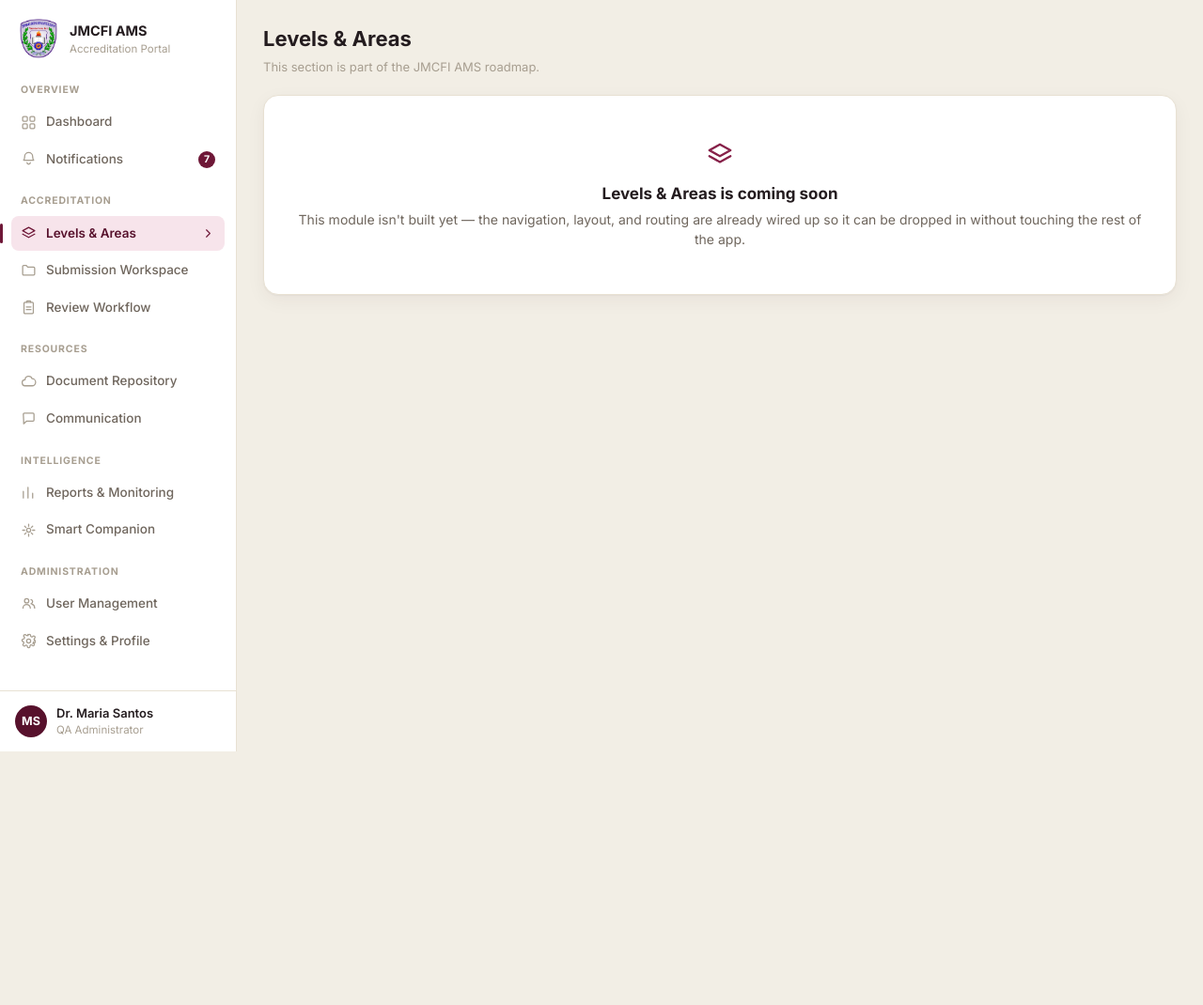
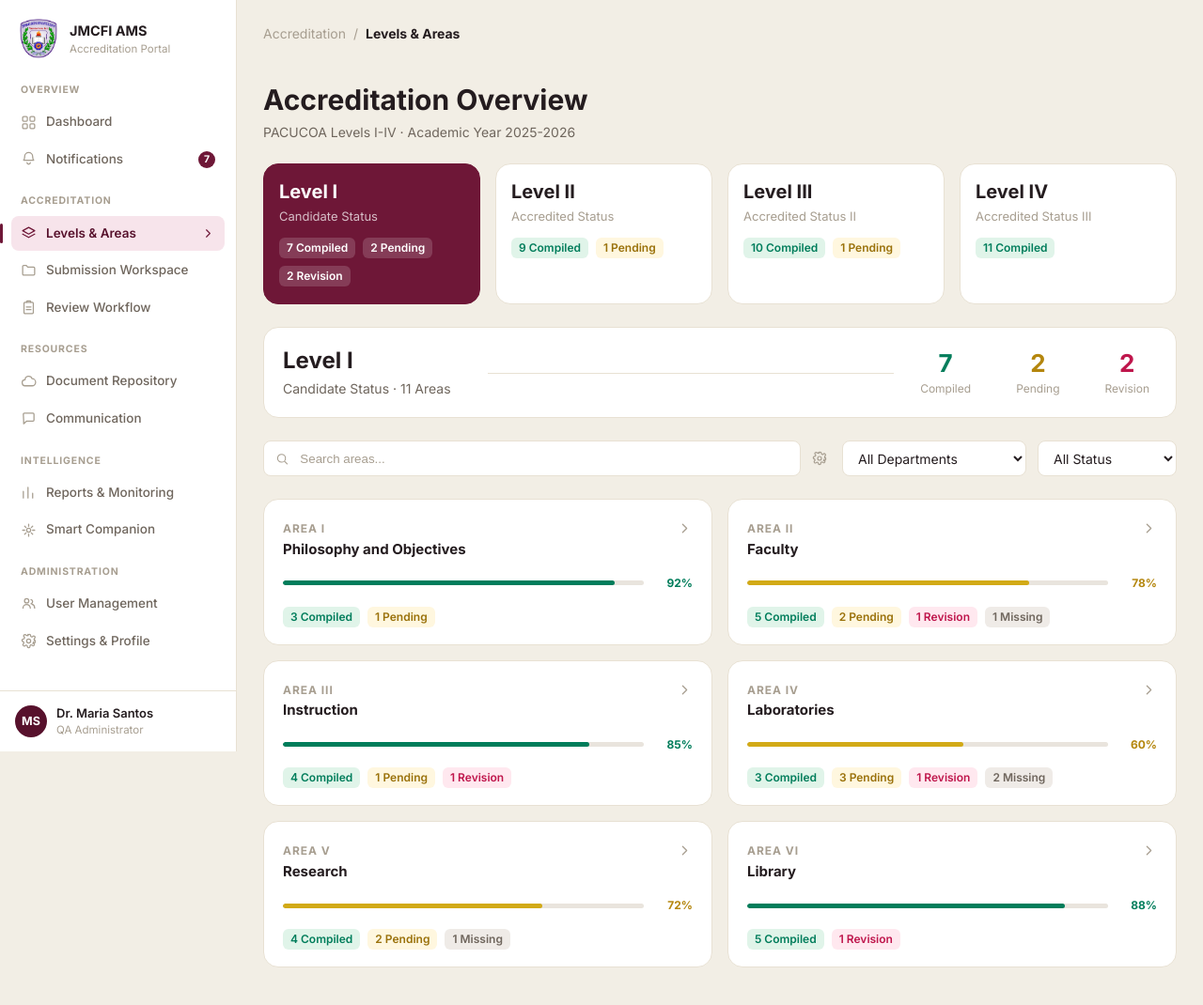
Before and after one commit to Ashhh02/accreditation_management_system, a Django app: page /accreditation/levels-areas/ in a window 1280 px wide. Shown: the whole page at 94% size. Before the commit the page ends 800 px from the top, so only its background shows below. Run offline with Django 5.2, Linux system fonts and the light colour scheme.

Commit message:
build levels and areas reference ui

```diff
--- a/accreditation/templates/accreditation/levels_areas.html
+++ b/accreditation/templates/accreditation/levels_areas.html
@@ -1,4 +1,112 @@
 {% extends 'base.html' %}
+{% load static nav_extras %}
+
+{% block extra_css %}
+  <link rel="stylesheet" href="{% static 'css/levels_areas.css' %}">
+{% endblock %}
+
 {% block content %}
-  {% include 'partials/_placeholder.html' with icon_name='layers' %}
+  <div class="levels-page">
+    <div class="levels-breadcrumb">
+      <span>Accreditation</span>
+      <span>/</span>
+      <strong>Levels & Areas</strong>
+    </div>
+
+    <header class="levels-header">
+      <h1>Accreditation Overview</h1>
+      <p>PACUCOA Levels I-IV · Academic Year 2025-2026</p>
+    </header>
+
+    <section class="level-grid" aria-label="Accreditation levels">
+      {% for level in levels %}
+        <article class="level-card{% if level.active %} is-active{% endif %}">
+          <h2>{{ level.name }}</h2>
+          <p>{{ level.status }}</p>
+          <div class="level-tags">
+            <span class="status-pill tone-green">{{ level.compiled }} Compiled</span>
+            {% if level.pending %}
+              <span class="status-pill tone-gold">{{ level.pending }} Pending</span>
+            {% endif %}
+            {% if level.revision %}
+              <span class="status-pill tone-rose">{{ level.revision }} Revision</span>
+            {% endif %}
+          </div>
+        </article>
+      {% endfor %}
+    </section>
+
+    <section class="level-summary">
+      <div class="level-summary-copy">
+        <h2>{{ active_level.name }}</h2>
+        <p>{{ active_level.status }} · 11 Areas</p>
+      </div>
+      <div class="level-summary-line"></div>
+      <div class="level-summary-stats">
+        <div>
+          <strong class="tone-green">{{ overview.compiled }}</strong>
+          <span>Compiled</span>
+        </div>
+        <div>
+          <strong class="tone-gold">{{ overview.pending }}</strong>
+          <span>Pending</span>
+        </div>
+        <div>
+          <strong class="tone-rose">{{ overview.revision }}</strong>
+          <span>Revision</span>
+        </div>
+      </div>
+    </section>
+
+    <section class="area-toolbar" aria-label="Area filters">
+      <label class="area-search">
+        {% icon 'search' %}
+        <input type="search" placeholder="Search areas...">
+      </label>
+
+      <div class="area-filter-icon">{% icon 'settings' %}</div>
+
+      <select aria-label="Filter by department">
+        <option>All Departments</option>
+      </select>
+
+      <select aria-label="Filter by status">
+        <option>All Status</option>
+      </select>
+    </section>
+
+    <section class="area-grid" aria-label="Accreditation areas">
+      {% for area in areas %}
+        <article class="area-card">
+          <div class="area-card-head">
+            <div>
+              <div class="area-code">{{ area.code }}</div>
+              <h2>{{ area.name }}</h2>
+            </div>
+            {% icon 'chevron-right' 'area-chevron' %}
+          </div>
+
+          <div class="area-progress-row">
+            <div class="area-progress">
+              <span class="tone-{{ area.tone }}" style="width: {{ area.progress }}%;"></span>
+            </div>
+            <strong class="area-percent tone-{{ area.tone }}">{{ area.progress }}%</strong>
+          </div>
+
+          <div class="area-tags">
+            <span class="status-pill tone-green">{{ area.compiled }} Compiled</span>
+            {% if area.pending %}
+              <span class="status-pill tone-gold">{{ area.pending }} Pending</span>
+            {% endif %}
+            {% if area.revision %}
+              <span class="status-pill tone-rose">{{ area.revision }} Revision</span>
+            {% endif %}
+            {% if area.missing %}
+              <span class="status-pill tone-slate">{{ area.missing }} Missing</span>
+            {% endif %}
+          </div>
+        </article>
+      {% endfor %}
+    </section>
+  </div>
 {% endblock %}
--- a/accreditation/views.py
+++ b/accreditation/views.py
@@ -3,7 +3,119 @@ from django.views.generic import TemplateView
 
 class LevelsAreasView(TemplateView):
     template_name = 'accreditation/levels_areas.html'
-    extra_context = {'page_title': 'Levels & Areas'}
+
+    def get_context_data(self, **kwargs):
+        context = super().get_context_data(**kwargs)
+        levels = [
+            {
+                'name': 'Level I',
+                'status': 'Candidate Status',
+                'compiled': 7,
+                'pending': 2,
+                'revision': 2,
+                'active': True,
+            },
+            {
+                'name': 'Level II',
+                'status': 'Accredited Status',
+                'compiled': 9,
+                'pending': 1,
+                'revision': 0,
+                'active': False,
+            },
+            {
+                'name': 'Level III',
+                'status': 'Accredited Status II',
+                'compiled': 10,
+                'pending': 1,
+                'revision': 0,
+                'active': False,
+            },
+            {
+                'name': 'Level IV',
+                'status': 'Accredited Status III',
+                'compiled': 11,
+                'pending': 0,
+                'revision': 0,
+                'active': False,
+            },
+        ]
+        areas = [
+            {
+                'code': 'Area I',
+                'name': 'Philosophy and Objectives',
+                'progress': 92,
+                'tone': 'green',
+                'compiled': 3,
+                'pending': 1,
+                'revision': 0,
+                'missing': 0,
+            },
+            {
+                'code': 'Area II',
+                'name': 'Faculty',
+                'progress': 78,
+                'tone': 'gold',
+                'compiled': 5,
+                'pending': 2,
+                'revision': 1,
+                'missing': 1,
+            },
+            {
+                'code': 'Area III',
+                'name': 'Instruction',
+                'progress': 85,
+                'tone': 'green',
+                'compiled': 4,
+                'pending': 1,
+                'revision': 1,
+                'missing': 0,
+            },
+            {
+                'code': 'Area IV',
+                'name': 'Laboratories',
+                'progress': 60,
+                'tone': 'gold',
+                'compiled': 3,
+                'pending': 3,
+                'revision': 1,
+                'missing': 2,
+            },
+            {
+                'code': 'Area V',
+                'name': 'Research',
+                'progress': 72,
+                'tone': 'gold',
+                'compiled': 4,
+                'pending': 2,
+                'revision': 0,
+                'missing': 1,
+            },
+            {
+                'code': 'Area VI',
+                'name': 'Library',
+                'progress': 88,
+                'tone': 'green',
+                'compiled': 5,
+                'pending': 0,
+                'revision': 1,
+                'missing': 0,
+            },
+        ]
+        context.update(
+            {
+                'page_title': 'Levels & Areas',
+                'levels': levels,
+                'areas': areas,
+                'active_level': levels[0],
+                'overview': {
+                    'compiled': 7,
+                    'pending': 2,
+                    'revision': 2,
+                },
+            }
+        )
+        return context
 
 
 class SubmissionWorkspaceView(TemplateView):
--- /dev/null
+++ b/static/css/levels_areas.css
@@ -0,0 +1,344 @@
+.levels-page {
+  width: 100%;
+}
+
+.levels-breadcrumb {
+  display: flex;
+  align-items: center;
+  gap: 8px;
+  margin-bottom: 44px;
+  color: var(--color-text-faint);
+  font-size: 14px;
+}
+
+.levels-breadcrumb strong {
+  color: var(--color-text);
+}
+
+.levels-header {
+  margin-bottom: 22px;
+}
+
+.levels-header h1 {
+  font-size: 30px;
+  line-height: 1.1;
+}
+
+.levels-header p {
+  margin-top: 8px;
+  color: var(--color-text-muted);
+  font-size: 14px;
+}
+
+.level-grid {
+  display: grid;
+  grid-template-columns: repeat(4, minmax(0, 1fr));
+  gap: 16px;
+  margin-bottom: 24px;
+}
+
+.level-card {
+  min-height: 112px;
+  padding: 18px 16px;
+  border: 1px solid var(--color-border);
+  border-radius: var(--radius-lg);
+  background: var(--color-surface);
+}
+
+.level-card.is-active {
+  background: var(--maroon-700);
+  border-color: var(--maroon-700);
+  color: #fff;
+}
+
+.level-card h2 {
+  font-size: 20px;
+  line-height: 1.1;
+}
+
+.level-card p {
+  margin-top: 6px;
+  color: var(--color-text-faint);
+  font-size: 13px;
+}
+
+.level-card.is-active p {
+  color: rgba(255, 255, 255, 0.72);
+}
+
+.level-tags,
+.area-tags {
+  display: flex;
+  flex-wrap: wrap;
+  gap: 8px;
+}
+
+.level-tags {
+  margin-top: 14px;
+}
+
+.status-pill {
+  display: inline-flex;
+  align-items: center;
+  min-height: 22px;
+  padding: 0 8px;
+  border-radius: 6px;
+  font-size: 12px;
+  font-weight: 600;
+  line-height: 1;
+}
+
+.status-pill.tone-green {
+  background: #e0f4e9;
+  color: #007d5b;
+}
+
+.status-pill.tone-gold {
+  background: #fff7df;
+  color: #9a710a;
+}
+
+.status-pill.tone-rose {
+  background: #ffe8ef;
+  color: #bf164c;
+}
+
+.status-pill.tone-slate {
+  background: #efebe7;
+  color: #6f665d;
+}
+
+.level-card.is-active .status-pill {
+  background: rgba(255, 255, 255, 0.16);
+  color: #fff;
+}
+
+.level-summary {
+  display: grid;
+  grid-template-columns: 190px minmax(0, 1fr) auto;
+  gap: 28px;
+  align-items: center;
+  min-height: 94px;
+  margin-bottom: 24px;
+  padding: 22px 28px 20px 20px;
+  border: 1px solid var(--color-border);
+  border-radius: var(--radius-lg);
+  background: var(--color-surface);
+}
+
+.level-summary-copy h2 {
+  font-size: 24px;
+  line-height: 1.1;
+}
+
+.level-summary-copy p {
+  margin-top: 6px;
+  color: var(--color-text-muted);
+}
+
+.level-summary-line {
+  height: 1px;
+  background: var(--color-border);
+}
+
+.level-summary-stats {
+  display: flex;
+  align-items: center;
+  gap: 48px;
+  text-align: center;
+}
+
+.level-summary-stats strong {
+  display: block;
+  font-size: 26px;
+  line-height: 1;
+}
+
+.level-summary-stats span {
+  display: block;
+  margin-top: 5px;
+  color: var(--color-text-faint);
+  font-size: 12px;
+}
+
+.tone-green {
+  color: #007d5b;
+}
+
+.tone-gold {
+  color: #b4860d;
+}
+
+.tone-rose {
+  color: #bf164c;
+}
+
+.area-toolbar {
+  display: grid;
+  grid-template-columns: minmax(260px, 1fr) 20px 196px 148px;
+  gap: 12px;
+  align-items: center;
+  margin-bottom: 24px;
+}
+
+.area-search {
+  height: 38px;
+  display: flex;
+  align-items: center;
+  gap: 10px;
+  padding: 0 12px;
+  border: 1px solid var(--color-border);
+  border-radius: var(--radius-sm);
+  background: var(--color-surface);
+  color: var(--color-text-faint);
+}
+
+.area-search .icon {
+  width: 15px;
+  height: 15px;
+}
+
+.area-search input {
+  width: 100%;
+  min-width: 0;
+  border: 0;
+  outline: 0;
+  background: transparent;
+  color: var(--color-text);
+}
+
+.area-search input::placeholder {
+  color: var(--color-text-faint);
+}
+
+.area-filter-icon {
+  color: var(--color-text-faint);
+}
+
+.area-filter-icon .icon {
+  width: 16px;
+  height: 16px;
+}
+
+.area-toolbar select {
+  height: 38px;
+  min-width: 0;
+  padding: 0 12px;
+  border: 1px solid var(--color-border);
+  border-radius: var(--radius-sm);
+  background: var(--color-surface);
+  color: var(--color-text);
+  font: inherit;
+}
+
+.area-grid {
+  display: grid;
+  grid-template-columns: repeat(2, minmax(0, 1fr));
+  gap: 16px;
+}
+
+.area-card {
+  min-height: 138px;
+  padding: 22px 20px 18px;
+  border: 1px solid var(--color-border);
+  border-radius: var(--radius-lg);
+  background: var(--color-surface);
+}
+
+.area-card-head {
+  display: flex;
+  align-items: flex-start;
+  justify-content: space-between;
+  gap: 16px;
+}
+
+.area-code {
+  margin-bottom: 4px;
+  color: var(--color-text-faint);
+  font-size: 12px;
+  font-weight: 700;
+  letter-spacing: 0.08em;
+  text-transform: uppercase;
+}
+
+.area-card h2 {
+  font-size: 15px;
+  line-height: 1.25;
+}
+
+.area-chevron {
+  width: 17px;
+  height: 17px;
+  color: var(--color-text-faint);
+  flex-shrink: 0;
+}
+
+.area-progress-row {
+  display: grid;
+  grid-template-columns: minmax(0, 1fr) 38px;
+  gap: 14px;
+  align-items: center;
+  margin-top: 18px;
+}
+
+.area-progress {
+  height: 5px;
+  border-radius: var(--radius-pill);
+  background: #e9e4dd;
+  overflow: hidden;
+}
+
+.area-progress span {
+  display: block;
+  height: 100%;
+  border-radius: inherit;
+}
+
+.area-progress .tone-green {
+  background: #007d5b;
+}
+
+.area-progress .tone-gold {
+  background: #d2aa17;
+}
+
+.area-percent {
+  font-size: 12px;
+  text-align: right;
+}
+
+.area-tags {
+  margin-top: 16px;
+}
+
+@media (max-width: 1180px) {
+  .level-grid,
+  .area-grid {
+    grid-template-columns: repeat(2, minmax(0, 1fr));
+  }
+
+  .level-summary {
+    grid-template-columns: 1fr;
+  }
+
+  .level-summary-line {
+    display: none;
+  }
+}
+
+@media (max-width: 760px) {
+  .levels-breadcrumb {
+    margin-bottom: 28px;
+  }
+
+  .level-grid,
+  .area-grid,
+  .area-toolbar {
+    grid-template-columns: 1fr;
+  }
+
+  .level-summary-stats {
+    justify-content: space-between;
+    gap: 16px;
+  }
+}
```
